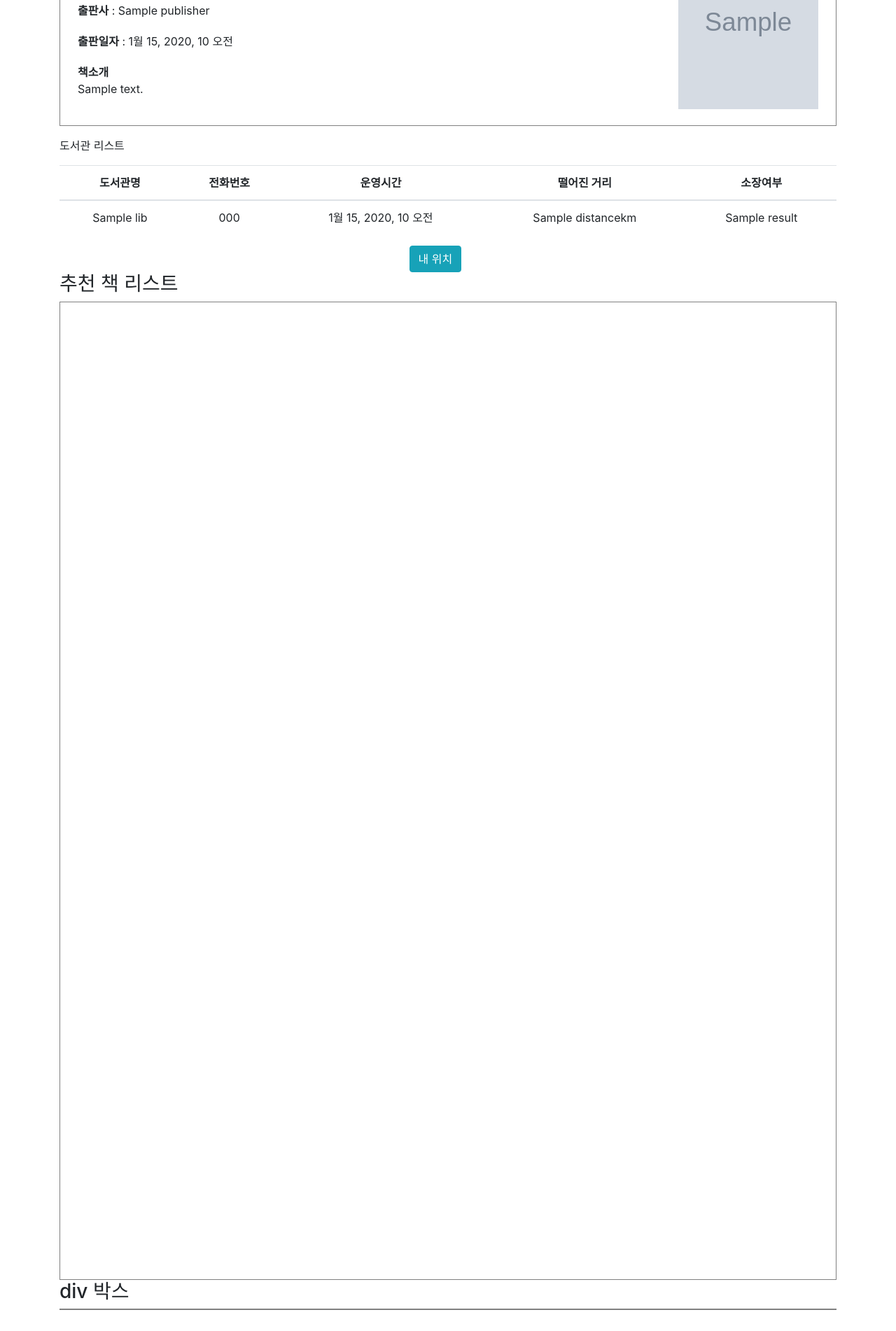
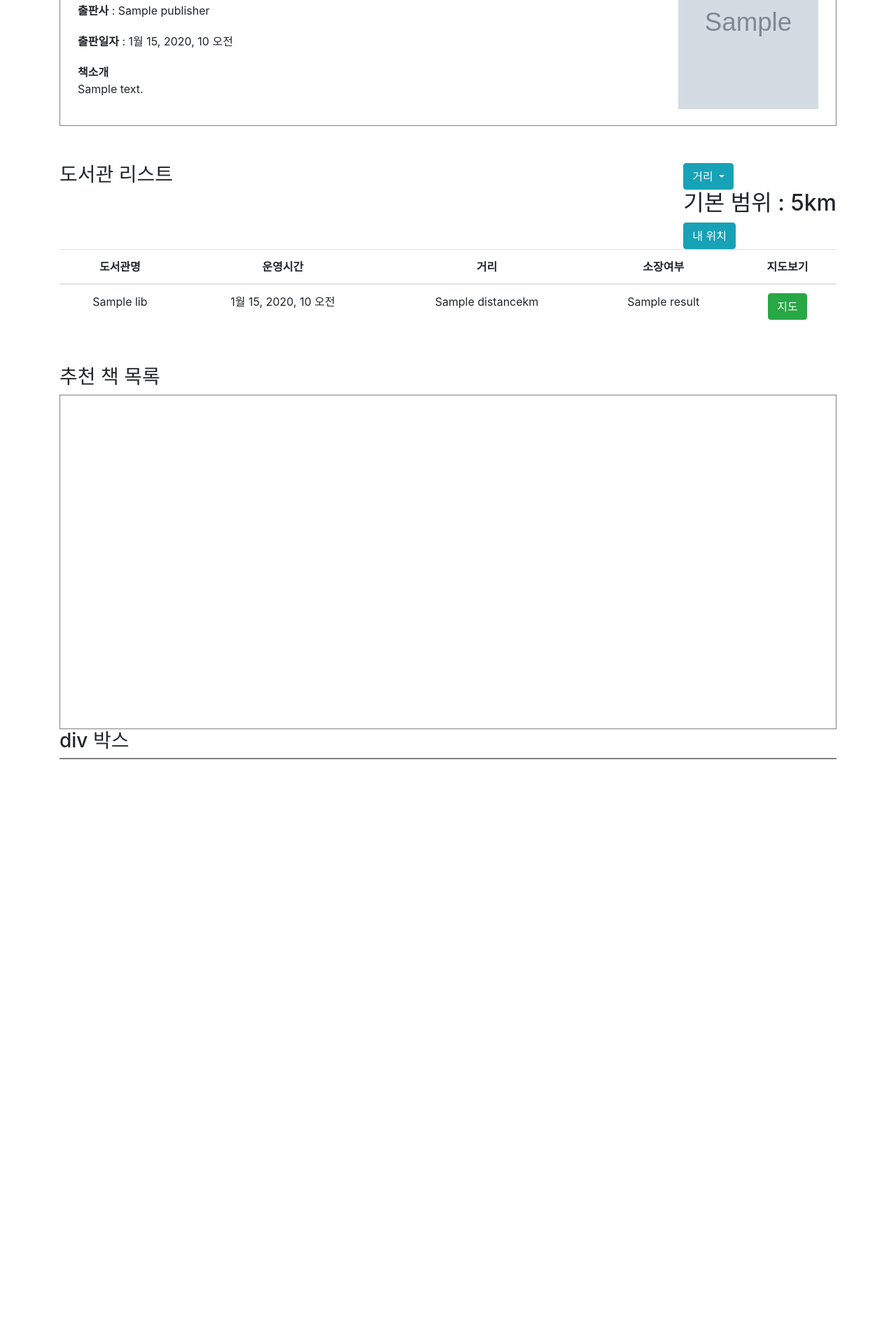
Before and after one commit to Srltas/3-1-OpenSource_Project, a Django app: template django_project/templates/book/detail.html in a window 1280 px wide; the page is wider, and only the part inside the window is pictured. Shown: the part 367-2269 px from the top of that part at 70% size. After the commit the page ends 1452 px from the top of that part, so only its background shows below. Run offline with Django 3.2, Linux system fonts and the light colour scheme; the template is opened without the code that fills it: most values are stand-ins (such as "Sample title", 1, 10 or a date in 2020); grey boxes marked "Sample" are stand-in pictures; parts of the project's set-up code (start-up, migrations or seed data) failed here and were passed over; some libraries are stand-ins or nearby versions; some web fonts are replaced.

Commit message:
다시 지정

```diff
--- a/django_project/templates/book/detail.html
+++ b/django_project/templates/book/detail.html
@@ -14,13 +14,12 @@ function getLocation() {
             $('#latitude').html(pos.coords.latitude);
             $('#longitude').html(pos.coords.longitude);
             */
+            document.getElementById("needHide").style.display="none";
         });
     }
     else{
         alert("위치를 얻을 수 없습니다.");
     }
-
-
 }
 
 function showPosition(position) {
@@ -32,6 +31,33 @@ function sendLocation(latitude, longitude) {
 
     location.href=string;
 }
+
+function setKilo(kilo){
+    switch(kilo){
+        case 5:
+            document.getElementById("showKilo").innerHTML = "범위 : 5km";
+            break;
+
+        case 10:
+            document.getElementById("showKilo").innerHTML = "범위 : 10km";
+            break;
+
+        case 15:
+            document.getElementById("showKilo").innerHTML = "범위 : 15km";
+            break;
+
+        case 20:
+            document.getElementById("showKilo").innerHTML = "범위 : 20km";
+            break;
+
+        default:
+        alert("Km 지정 에러");
+    }
+
+}
+
+
+
 
 </script>
 
@@ -49,7 +75,7 @@ function sendLocation(latitude, longitude) {
     <div class="space" style="margin-top: 84px"></div>
 
     <div class="searchList">
-        <ul class="resultList">
+        <ul style="margin-bottom:40pt" class="resultList">
             <li class="item">
                 <dl>
                     <!--
@@ -94,53 +120,73 @@ function sendLocation(latitude, longitude) {
         -->
         <div class="libraryTableArea">
             <div style="position:relative;">
-                <p class="tableTitle">도서관 리스트</p>
 
-                <table class="table table-hover" disabled="">
+                <div style="margin-bottom:10pt" class="tableTitle" >
+                    <div style="float:right" class="settingLibs">
+                        <div class="btn-group">
+                            <button type="button" class="btn btn-info dropdown-toggle" data-toggle="dropdown"
+                                    aria-haspopup="true" aria-expanded="false">
+                                    거리
+                            </button>
+                            <div class="dropdown-menu">
+                                <a onClick="setKilo(" + 5 + ")" id="5km" class="dropdown-item" href="#">5km 이내</a>
+                                <a onClick="setKilo(" + 10 + ")" id="10km" class="dropdown-item" href="#">10km 이내</a>
+                                <a onClick="setKilo(" + 15 + ")" id="15km" class="dropdown-item" href="#">15km 이내</a>
+                                <a onClick="setKilo(" + 20 + ")" id="20km" class="dropdown-item" href="#">20km 이내</a>
+                            </div>
+                        </div>
+
+                        <div><h2 id="showKilo">기본 범위 : 5km</h2></div>
+                        <button onclick="getLocation()" class="btn btn-info">내 위치</button>
+                    </div>
+                    <!-- 거리 선택 dropdown -->
+                    <h3 style="float:inline-block">도서관 리스트</h3>
+                </div>
+
+
+                <table style="margin-bottom:40pt" class="table table-hover" disabled="">
                     <thead>
                     <tr align="center">
                         <th scope="col">도서관명</th>
-                        <th scope="col">전화번호</th>
+
                         <th scope="col">운영시간</th>
-                        <th scope="col">떨어진 거리</th>
+                        <th scope="col">거리</th>
                         <th scope="col">소장여부</th>
+                        <th scope="col">지도보기</th>
                     </tr>
                     </thead>
                     <tbody>
                     {% for library in libs %}
                     <tr align="center">
                         <td>{{ library.lib.libName }}</td>
-                        <td>{{ library.lib.tel }}</td>
+
                         <td>{{ library.lib.operatingTime }}</td>
                         <td>{{ library.lib.distance }}km</td>
                         <td>{{ library.lib.result }}</td>
+                        <td><button type="button" class="btn btn-success" href="#">지도</button></td>
                     </tr>
                     {% endfor %}
                     </tbody>
                 </table>
-            </div>
+
             <div style="position:relative; left:45%; top:50%;">
-                <button onclick="getLocation()" class="btn btn-info" >내 위치</button>
             </div>
         </div>
+        <!--여기에 추천 책 리스트 입력-->
         <div>
-            <h3 class="infoTitle">추천 책 리스트</h3>
+            <h3 class="infoTitle">추천 책 목록</h3>
         </div>
         <div class="infoArea" style="border: 1px solid gray">
             <ul>
                 <li>
+                    <div>
+                    </div>
                 </li>
                 <li>
+                    <div>
+                    </div>
                 </li>
-                <li>
-                </li>
-                <li>
-                </li>
-                <li>
-                </li>
-                <li>
-                </li>
-            <ul>
+            </ul>
         </div>
 
         <div class="titleArea">
```
Also changed, not shown: django_project/templates/library_list.html (deleted).
